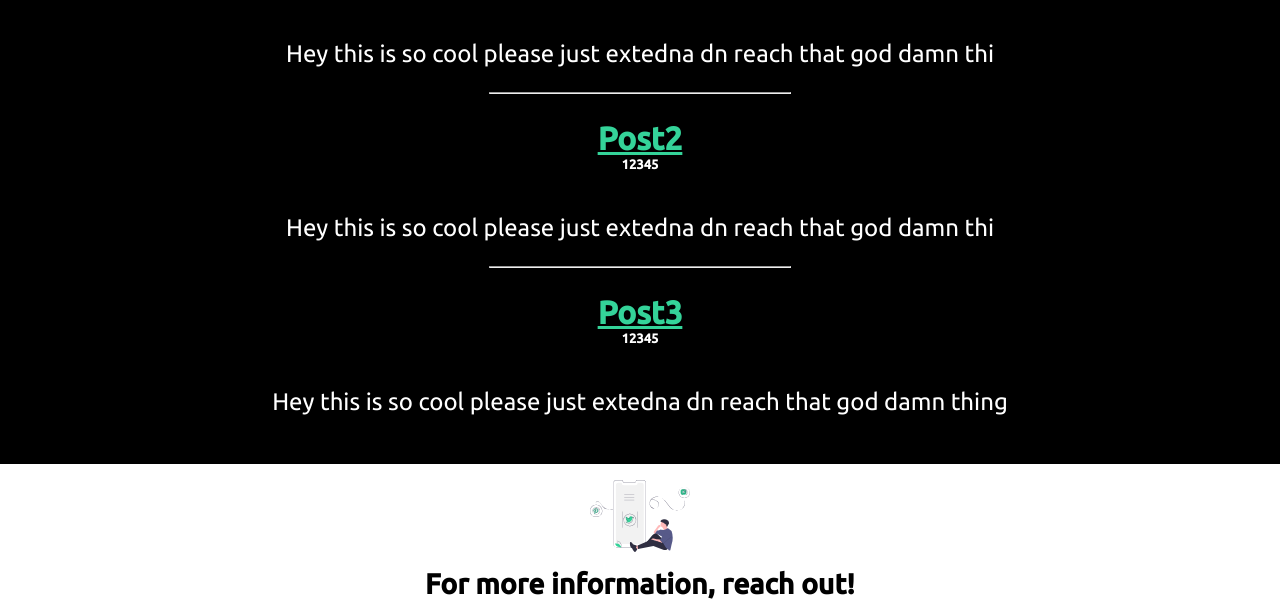
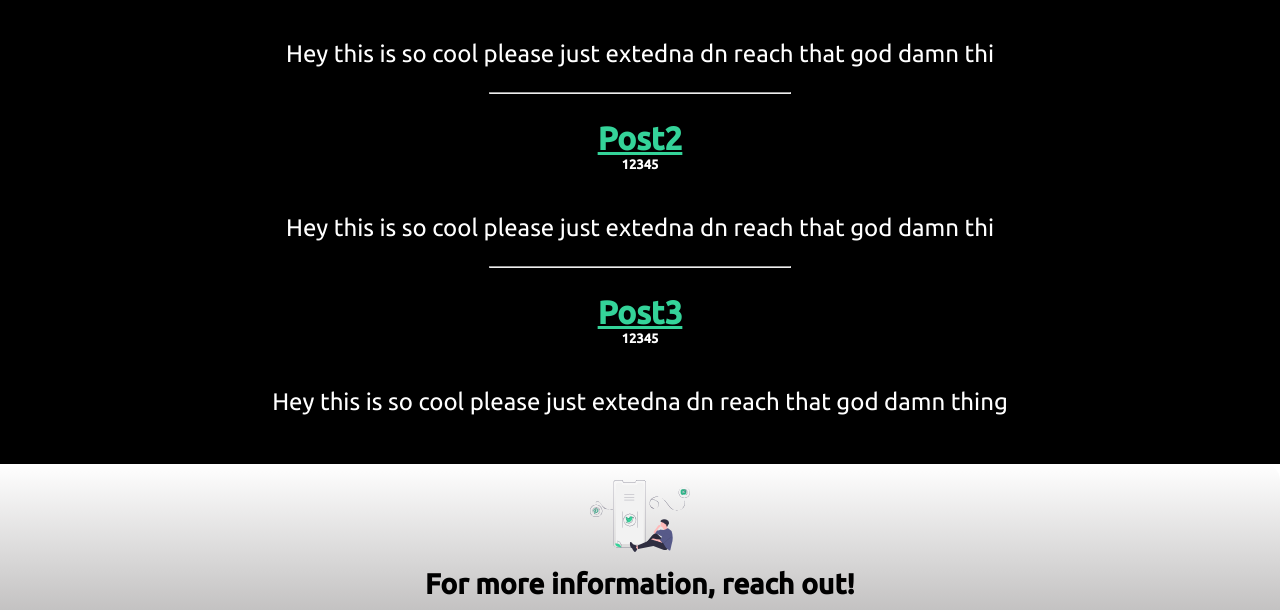
Before and after one commit to rjsrishabh26/Portfolio, a plain HTML site: page blog.html in a window 1280 px wide. Shown: the part 657-1267 px from the top of the page. Drawn offline with nearby package versions, Linux system fonts and the light colour scheme.

Commit message:
--style:Gradient in footer

```diff
--- a/blog.html
+++ b/blog.html
@@ -67,7 +67,7 @@
 </div>
 
 
-<footer class="footer">
+<footer class="footer inv-grad">
     <img class="img-footer" src="Images/footer.svg" />
     <div class="footer-header">For more information, reach out!</div>
     <ul class="social-links list-non-bullet">
--- a/styles.css
+++ b/styles.css
@@ -26,7 +26,7 @@ body{
     margin: 0px;
     /* font-weight: bold; */
     text-align: center;
-    margin: 0px;
+    margin: 0px 0px 0px 0px;
     /* background: linear-gradient(-45deg, #EE7752, #E73C7E, #23A6D5, #23D5AB); */
 }
 /* hr{
@@ -218,6 +218,9 @@ hr{
     font-style: italic;
 
 }
+.inv-grad{
+    background: linear-gradient(white, #B2B0B0 );
+}
 /* .test{
 
 } */
```
Also changed, not shown: index.html (+2 -1 lines), projects.html (+1 -1 lines).
